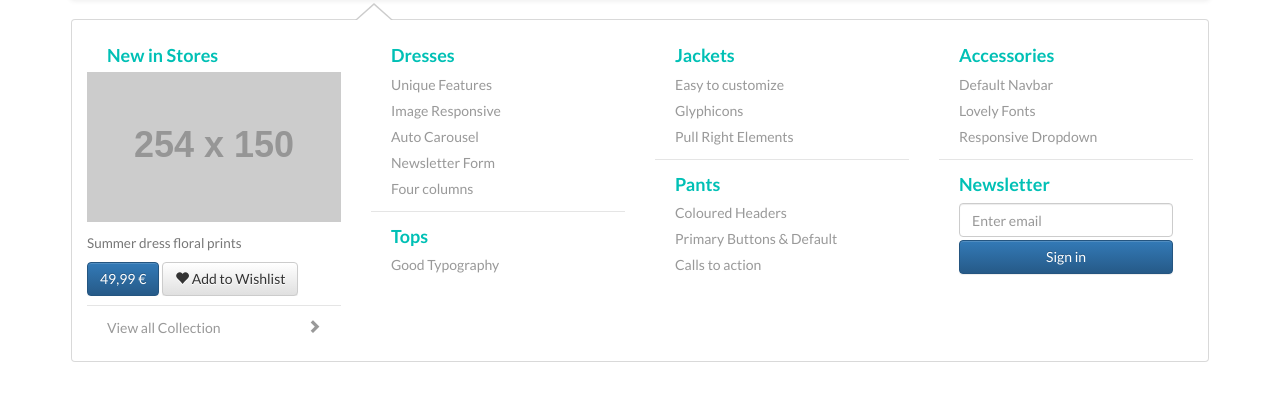
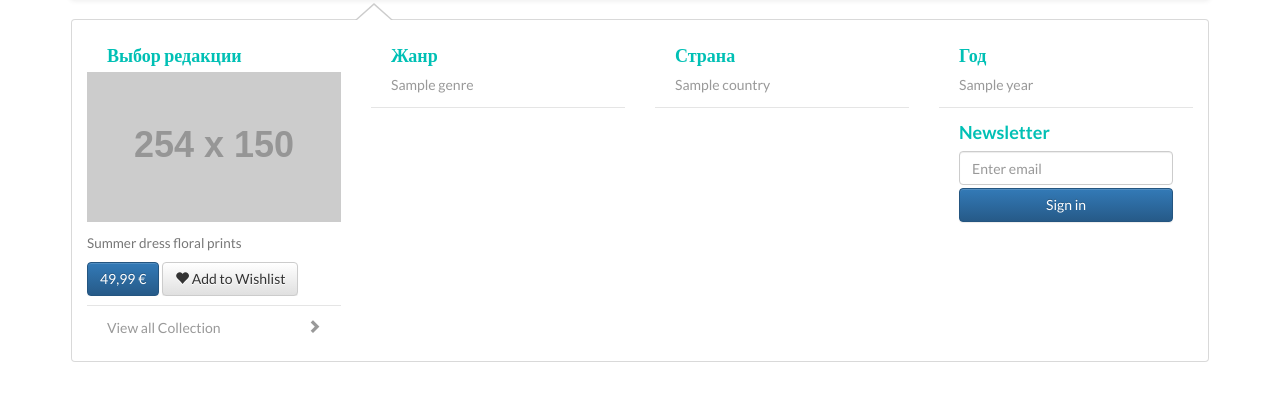
Before and after one commit to Didenkot34/sho-kino.dev, a Laravel app: template resources/views/auth/register.blade.php in a window 1280 px wide, after a click on "Collection". Shown: the part 52-453 px from the top of the page. Run offline with Laravel 8, Linux system fonts and the light colour scheme; the template is opened without the code that fills it: most values are stand-ins (such as "Sample title", 1, 10 or a date in 2020); grey boxes labelled with a size stand in for pictures from a placeholder-image service; data that the repository does not hold is empty; settings files or empty folders that the repository lacks are supplied; some libraries are stand-ins or nearby versions.

Commit message:
addede navbar menu

```diff
--- a/app/Http/Controllers/Trailer/TrailerController.php
+++ b/app/Http/Controllers/Trailer/TrailerController.php
@@ -30,7 +30,7 @@ class TrailerController extends MyController
         $countrySl = explode('_', $countrySlug)[1];
         return view('trailer.films', [
             'trailers' => $this->myExeption($trailer->getTrailersByFilters($slug, $year, $countrySl)),
-            'genres' => $genre->get(),
+            'genres' => $genre->getActiveGenres(),
             'nameOfGenre' => $slug !== 'all' ? $genre->getNameOfGenreBySlug($slug) : false,
             'nameOfCountry' => $countrySl !== 'all' ? $country->getNameOfCountryBySlug($countrySl) : false,
             'selectedGenre' => $slug,
--- a/app/Trailer.php
+++ b/app/Trailer.php
@@ -82,7 +82,7 @@ class Trailer extends Model
 
     public function getAllTrailerYears()
     {
-        return $this->distinct()->lists('year');
+        return $this->distinct()->orderBy('year', 'desc')->lists('year');
     }
 
     public function getPremiersOfTrailers()
--- a/resources/views/layouts/navbar.blade.php
+++ b/resources/views/layouts/navbar.blade.php
@@ -71,9 +71,10 @@
                     <ul class="dropdown-menu mega-dropdown-menu row">
                         <li class="col-sm-3">
                             <ul>
-                                <li class="dropdown-header">New in Stores</li>
+                                <li class="dropdown-header">Выбор редакции</li>
                                 <div id="myCarousel" class="carousel slide" data-ride="carousel">
                                     <div class="carousel-inner">
+
                                         <div class="item active">
                                             <a href="#"><img
                                                         src="http://placehold.it/254x150/3498db/f5f5f5/&text=New+Collection"
@@ -86,30 +87,20 @@
                                                         class="glyphicon glyphicon-heart"></span> Add to Wishlist
                                             </button>
                                         </div><!-- End Item -->
-                                        <div class="item">
-                                            <a href="#"><img
-                                                        src="http://placehold.it/254x150/ef5e55/f5f5f5/&text=New+Collection"
-                                                        class="img-responsive" alt="product 2"></a>
+                                        @foreach($menu['editorsChoice'] as $trailer)
+                                            <div class="item ">
+                                                <a href="/view/{{$trailer->slug}}"><img
+                                                            class="img img-responsive img-thumbnail"
+                                                            src="/uploads/trailers/originals/carousel/{!! $trailer->carousel_image !!}"</a>
                                                 <h4>
-                                                <small>Gold sandals with shiny touch</small>
-                                            </h4>
-                                            <button class="btn btn-primary" type="button">9,99 €</button>
-                                            <button href="#" class="btn btn-default" type="button"><span
-                                                        class="glyphicon glyphicon-heart"></span> Add to Wishlist
-                                            </button>
-                                        </div><!-- End Item -->
-                                        <div class="item">
-                                            <a href="#"><img
-                                                        src="http://placehold.it/254x150/2ecc71/f5f5f5/&text=New+Collection"
-                                                        class="img-responsive" alt="product 3"></a>
-                                            <h4>
-                                                <small>Denin jacket stamped</small>
+                                                    <small>{!!$trailer->title!!}</small>
                                                 </h4>
                                                 <button class="btn btn-primary" type="button">49,99 €</button>
                                                 <button href="#" class="btn btn-default" type="button"><span
                                                             class="glyphicon glyphicon-heart"></span> Add to Wishlist
                                                 </button>
                                             </div><!-- End Item -->
+                                        @endforeach
                                     </div><!-- End Carousel Inner -->
                                 </div><!-- /.carousel -->
                                 <li class="divider"></li>
@@ -119,36 +110,30 @@
                         </li>
                         <li class="col-sm-3">
                             <ul>
-                                <li class="dropdown-header">Dresses</li>
-                                <li><a href="#">Unique Features</a></li>
-                                <li><a href="#">Image Responsive</a></li>
-                                <li><a href="#">Auto Carousel</a></li>
-                                <li><a href="#">Newsletter Form</a></li>
-                                <li><a href="#">Four columns</a></li>
+                                <li class="dropdown-header">Жанр</li>
+                                @foreach($menu['genres'] as $genre)
+                                    <li><a href="#">{{$genre->name}}</a></li>
+                                @endforeach
                                 <li class="divider"></li>
-                                <li class="dropdown-header">Tops</li>
-                                <li><a href="#">Good Typography</a></li>
+                                {{--<li class="dropdown-header">Tops</li>--}}
+                                {{--<li><a href="#">Good Typography</a></li>--}}
                             </ul>
                         </li>
                         <li class="col-sm-3">
                             <ul>
-                                <li class="dropdown-header">Jackets</li>
-                                <li><a href="#">Easy to customize</a></li>
-                                <li><a href="#">Glyphicons</a></li>
-                                <li><a href="#">Pull Right Elements</a></li>
+                                <li class="dropdown-header">Страна</li>
+                                @foreach($menu['countries'] as $country)
+                                    <li><a href="#">{{$country->name}}</a></li>
+                                @endforeach
                                 <li class="divider"></li>
-                                <li class="dropdown-header">Pants</li>
-                                <li><a href="#">Coloured Headers</a></li>
-                                <li><a href="#">Primary Buttons & Default</a></li>
-                                <li><a href="#">Calls to action</a></li>
                             </ul>
                         </li>
                         <li class="col-sm-3">
                             <ul>
-                                <li class="dropdown-header">Accessories</li>
-                                <li><a href="#">Default Navbar</a></li>
-                                <li><a href="#">Lovely Fonts</a></li>
-                                <li><a href="#">Responsive Dropdown </a></li>
+                                <li class="dropdown-header">Год</li>
+                                @foreach($menu['years'] as $year)
+                                    <li><a href="#">{{$year}}</a></li>
+                                @endforeach
                                 <li class="divider"></li>
                                 <li class="dropdown-header">Newsletter</li>
                                 <form class="form" role="form">
```
Also changed, not shown: app/Country.php (+7 -0 lines), app/Genre.php (+8 -0 lines), app/Http/Controllers/Controller.php (+17 -0 lines). Lines whose indentation alone changed are shown as unchanged.
